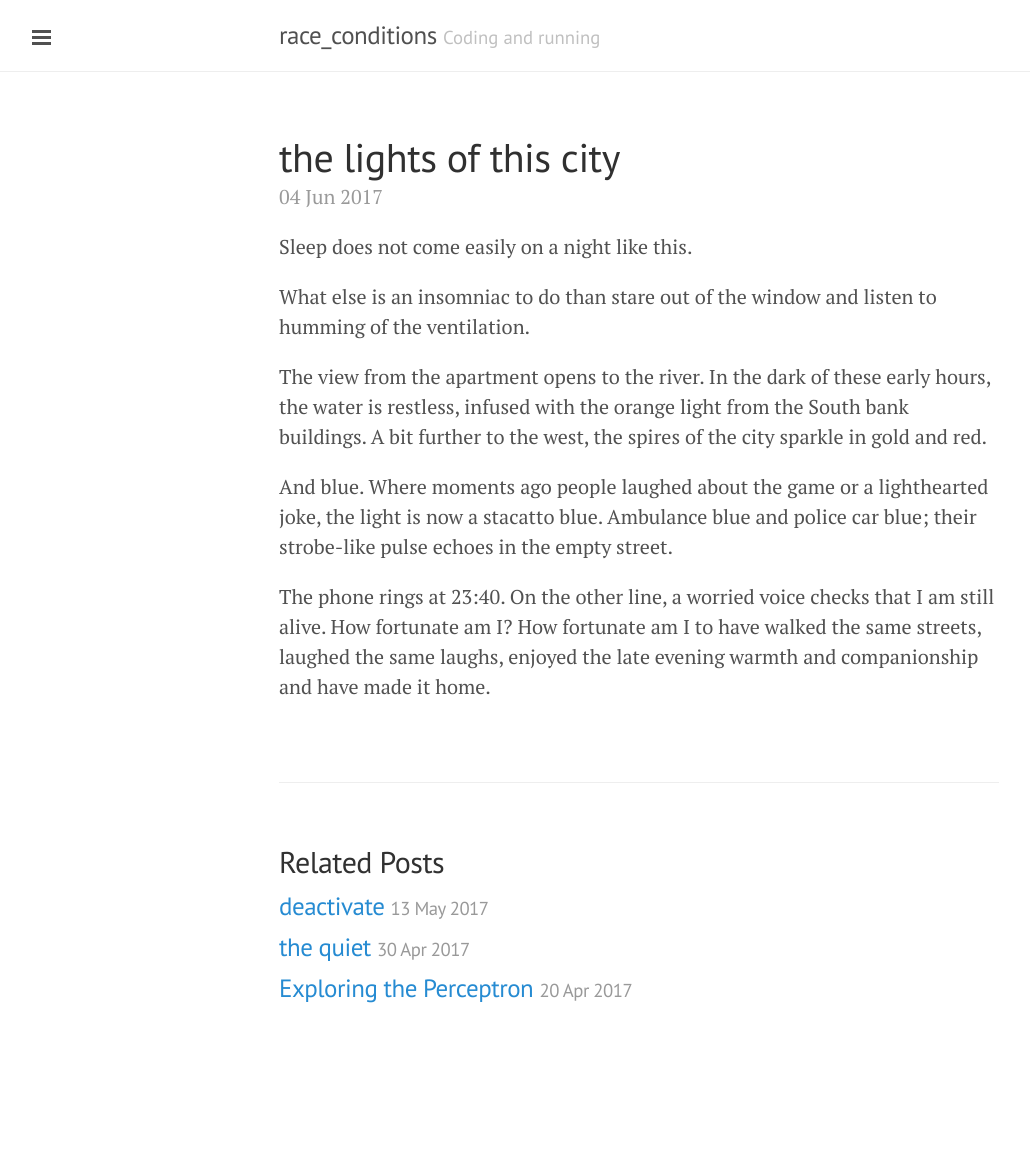
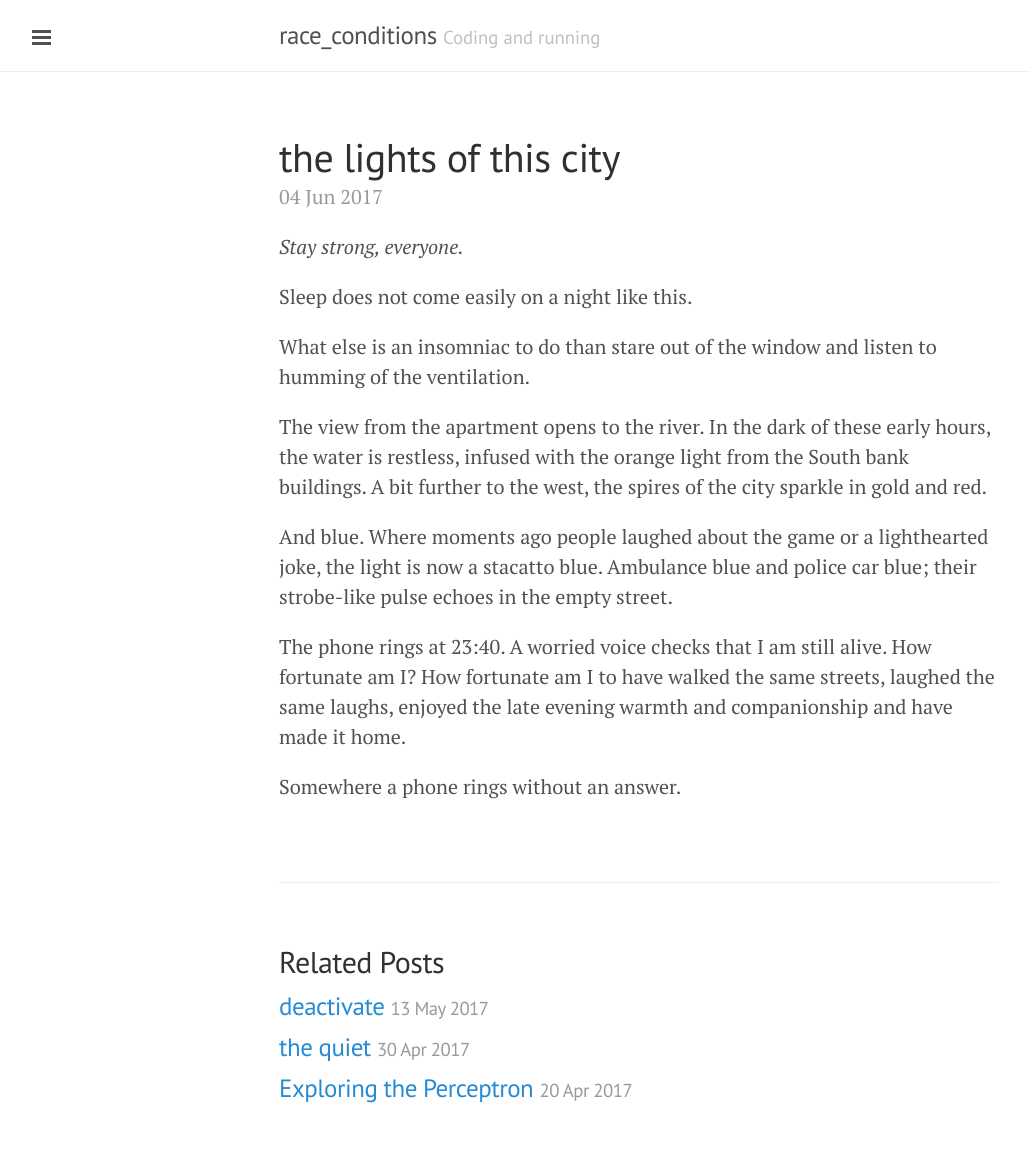
Before and after one commit to Winterflower/winterflower.github.io, a Jekyll site: the page built from _posts/2017-06-04-the-lights-of-this-city.md, in a window 1280 px wide. Shown: the whole page, without its empty margins (1-1031 px from the left). Built offline with Jekyll 4.4.1, drawn with Linux system fonts in a browser that asks for light colours; Markdown is read by kramdown in place of the engine named in the settings; before the commit the page ends 1065 px from its top, so only the background shows below that.

Commit message:
Lights of this city

```diff
--- a/_posts/2017-06-04-the-lights-of-this-city.md
+++ b/_posts/2017-06-04-the-lights-of-this-city.md
@@ -2,6 +2,8 @@
 layout: post
 title: the lights of this city
 ---
+
+_Stay strong, everyone._
 
 Sleep does not come easily on a night like this.
 
@@ -11,5 +13,7 @@ The view from the apartment opens to the river. In the dark of these early hours
 
 And blue. Where moments ago people laughed about the game or a lighthearted joke, the light is now a stacatto blue. Ambulance blue and police car blue; their strobe-like pulse echoes in the empty street.
 
-The phone rings at 23:40. On the other line, a worried voice checks that I am still alive.
+The phone rings at 23:40. A worried voice checks that I am still alive.
 How fortunate am I? How fortunate am I to have walked the same streets, laughed the same laughs, enjoyed the late evening warmth and companionship and have made it home.
+
+Somewhere a phone rings without an answer.
```
